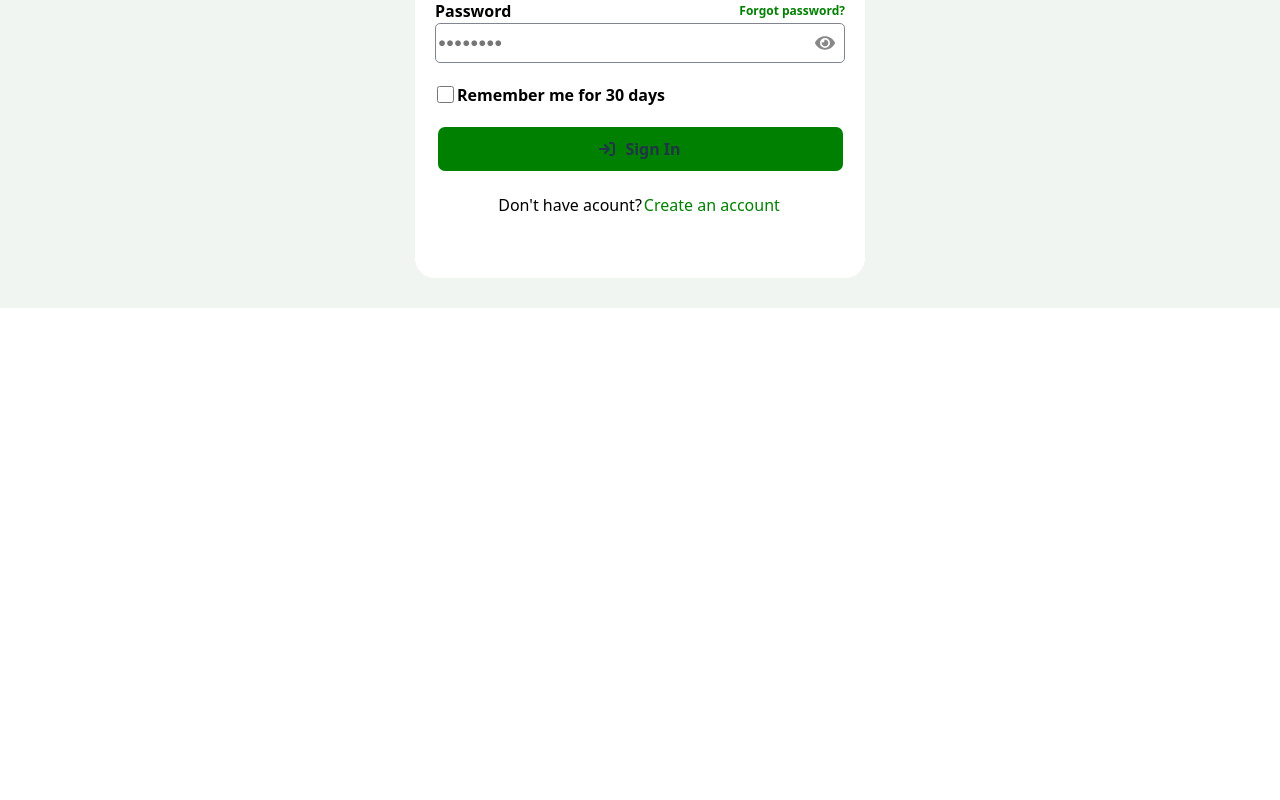
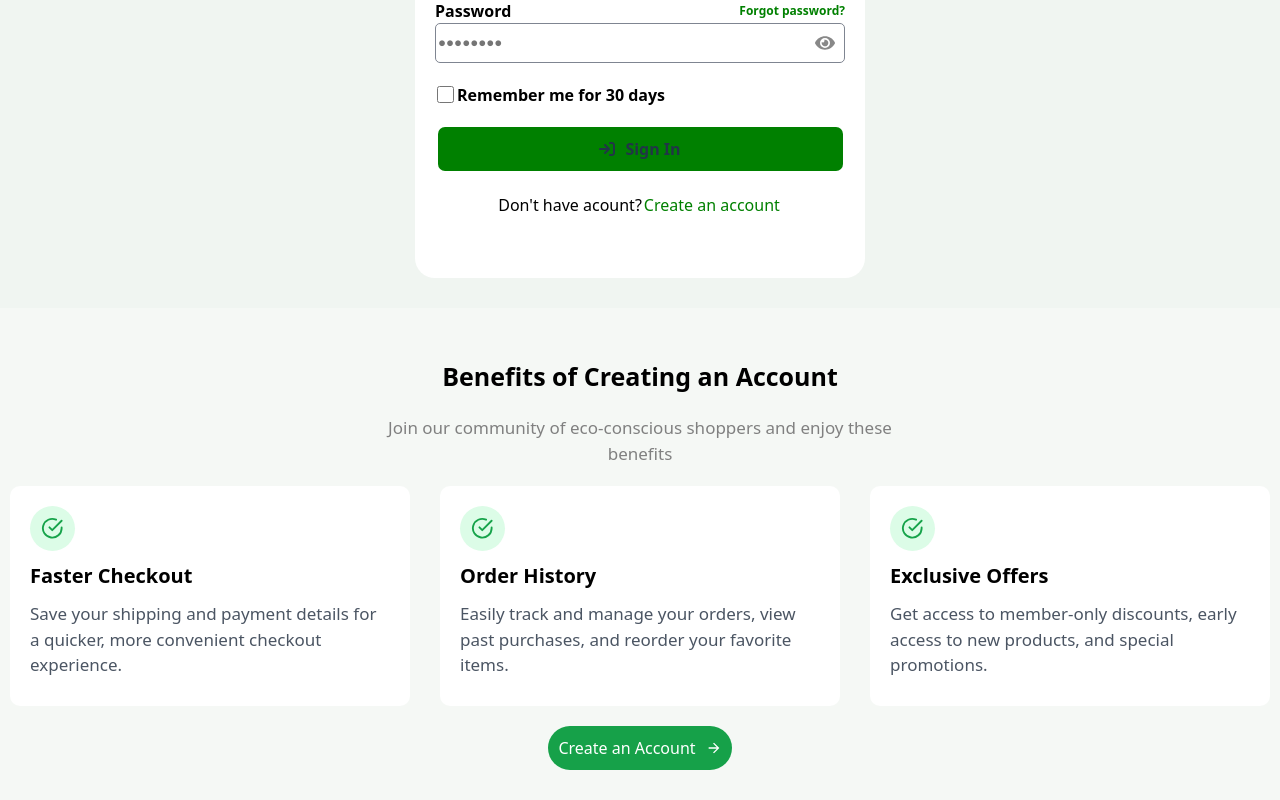
Before and after one commit to StankoI/Shoe_Shop, a React (Vite) app in the folder client/: page /login in a window 1280 px wide. Shown: the part 576-1376 px from the top of the page. Before the commit the page ends 884 px from the top, so only its background shows below. Built offline with nearby package versions, Linux system fonts and the light colour scheme.

Commit message:
full login page ready

```diff
--- /dev/null
+++ b/client/src/components/layouts/benefits/benefits.module.css
@@ -0,0 +1,107 @@
+
+.container{
+    width: 100vw;
+    padding-top: 50px;
+    padding-bottom: 30px;
+    display: flex;
+    flex-direction: column;
+    align-items: center;
+    background: #F5F8F5;
+    gap:20px;
+}
+
+.title{
+    font-size: 25px;
+    color: black;
+    font-weight: 700;
+}
+
+.description{
+    color: gray;
+    font-size:17px;
+    width: 40%;
+    text-align: center;
+}
+
+.benefits-boxes{
+    width: 100%;
+    display: flex;
+    flex-wrap: nowrap;
+    align-items: center;
+    justify-content: space-evenly;
+    gap:20px;
+}
+
+.benefit-box{
+    display: flex;
+    flex-direction: column;
+    align-items: flex-start;
+    gap:10px;
+    padding: 20px;
+    width: 400px;
+    height: 220px;
+    border-radius: 10px;
+    background: white;
+}
+
+.box-icon{
+    min-width: 45px;
+    min-height: 45px;
+    background: #DCFCE7;
+    border-radius: 50%;
+    display: flex;
+    align-items: center;
+    justify-content: center;
+}
+
+.icon{
+    width: 50%;
+    height: 50%;
+    color: #16A34A;
+}
+
+.box-title{
+    color: black;
+    font-weight: 600;
+    font-size: 20px;
+}
+
+.box-description{
+    color:#4B5563;
+    font-size: 17px;
+}
+
+.create-acount-btn{
+    display: flex;
+    align-items: center;
+    justify-content: center;
+    gap:10px;
+    background: #16a149;
+    border-radius: 25px;
+    padding: 10px;
+    text-decoration: none;
+    color: white;
+    transition: all 0.3s;
+}
+
+.create-acount-btn:hover{
+    background: #15803D;
+}
+
+@media (max-width: 768px){
+
+    .benefits-boxes{
+        flex-direction: column;
+        align-items: flex-start;
+        padding: 20px;
+        overflow: hidden;
+        gap:30px
+    }
+
+
+    .benefit-box{
+        width: 100%;
+    }
+
+
+}
--- /dev/null
+++ b/client/src/components/layouts/benefits/benefits.tsx
@@ -0,0 +1,58 @@
+import styles from "./benefits.module.css"
+import { FiCheckCircle } from "react-icons/fi";
+import { IoMdArrowForward } from "react-icons/io";
+import { Link } from "react-router-dom";
+
+const Benefits = () => {
+    return(
+        <div className={styles["container"]}>
+            <div className={styles["title"]}>
+                Benefits of Creating an Account
+            </div>
+            <div className={styles["description"]}>
+                Join our community of eco-conscious shoppers and enjoy these benefits
+            </div>
+            <div className={styles["benefits-boxes"]}>
+                <div className={styles["benefit-box"]}>
+                    <div className={styles["box-icon"]}>
+                        <FiCheckCircle className={styles["icon"]}/>
+                    </div>
+                    <div className={styles["box-title"]}>
+                        Faster Checkout
+                    </div>
+                    <div className={styles["box-description"]}>
+                        Save your shipping and payment details for a quicker, more convenient checkout experience.
+                    </div>
+                </div>
+                <div className={styles["benefit-box"]}>
+                    <div className={styles["box-icon"]}>
+                        <FiCheckCircle className={styles["icon"]}/>
+                    </div>
+                    <div className={styles["box-title"]}>
+                        Order History
+                    </div>
+                    <div className={styles["box-description"]}>
+                        Easily track and manage your orders, view past purchases, and reorder your favorite items.
+                    </div>
+                </div>
+                <div className={styles["benefit-box"]}>
+                    <div className={styles["box-icon"]}>
+                        <FiCheckCircle className={styles["icon"]}/>
+                    </div>
+                    <div className={styles["box-title"]}>
+                        Exclusive Offers
+                    </div>
+                    <div className={styles["box-description"]}>
+                        Get access to member-only discounts, early access to new products, and special promotions.
+                    </div>
+                </div>
+            </div>
+            <Link to={"/register"} className={styles["create-acount-btn"]}>
+                Create an Account
+                <IoMdArrowForward/>
+            </Link>
+        </div>
+    );
+}
+
+export default Benefits;
--- a/client/src/pages/login/layout.tsx
+++ b/client/src/pages/login/layout.tsx
@@ -1,3 +1,4 @@
+import Benefits from "../../components/layouts/benefits/benefits";
 import LoginComponent from "../../components/layouts/login/loginComponent";
 import WelcomeBack from "../../components/layouts/welcomeBack/welcomeBack";
 
@@ -6,6 +7,7 @@ const LoginLayout = () => {
         <div className="loginPage">
             <WelcomeBack/>
             <LoginComponent/>
+            <Benefits/>
         </div>
     );
 }
```
